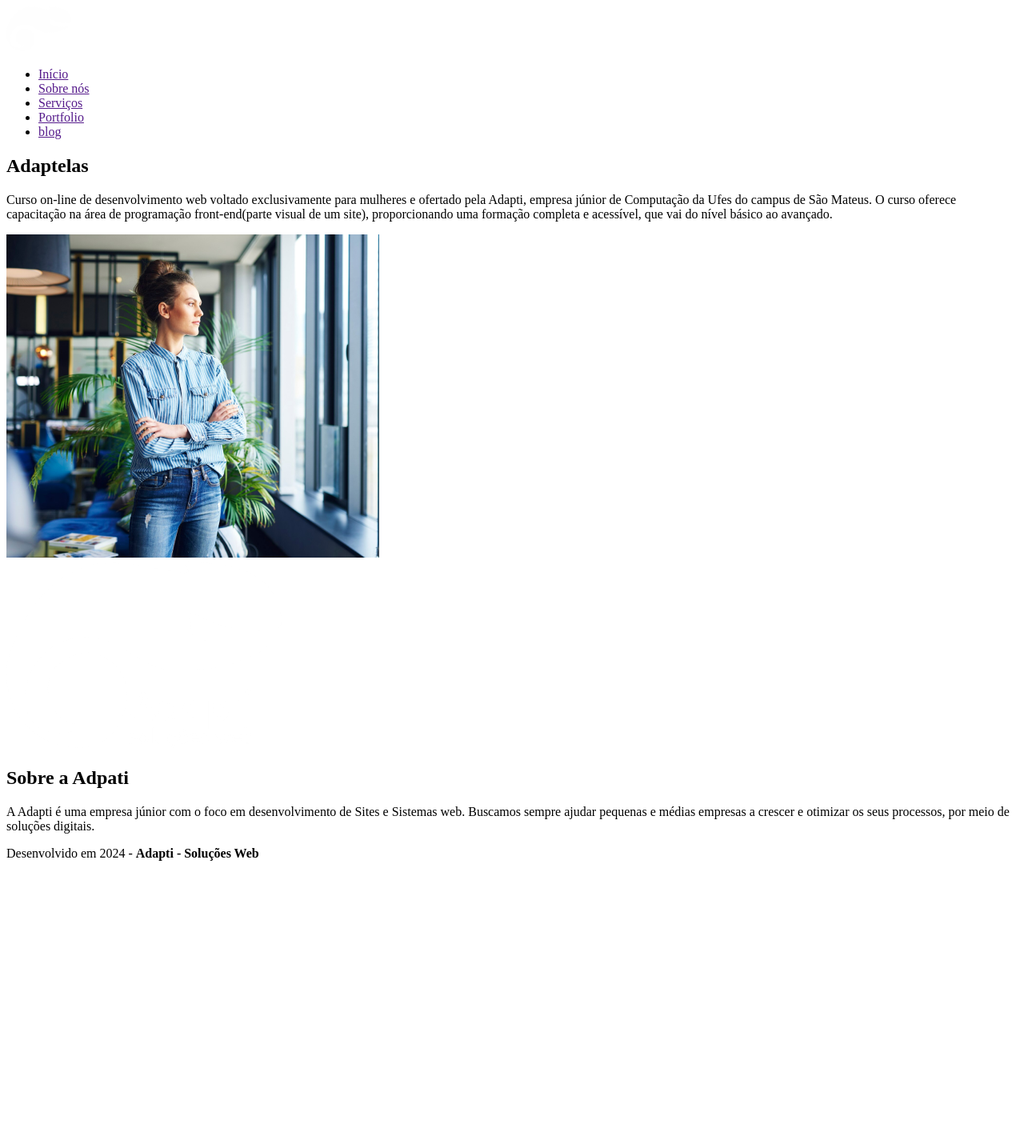
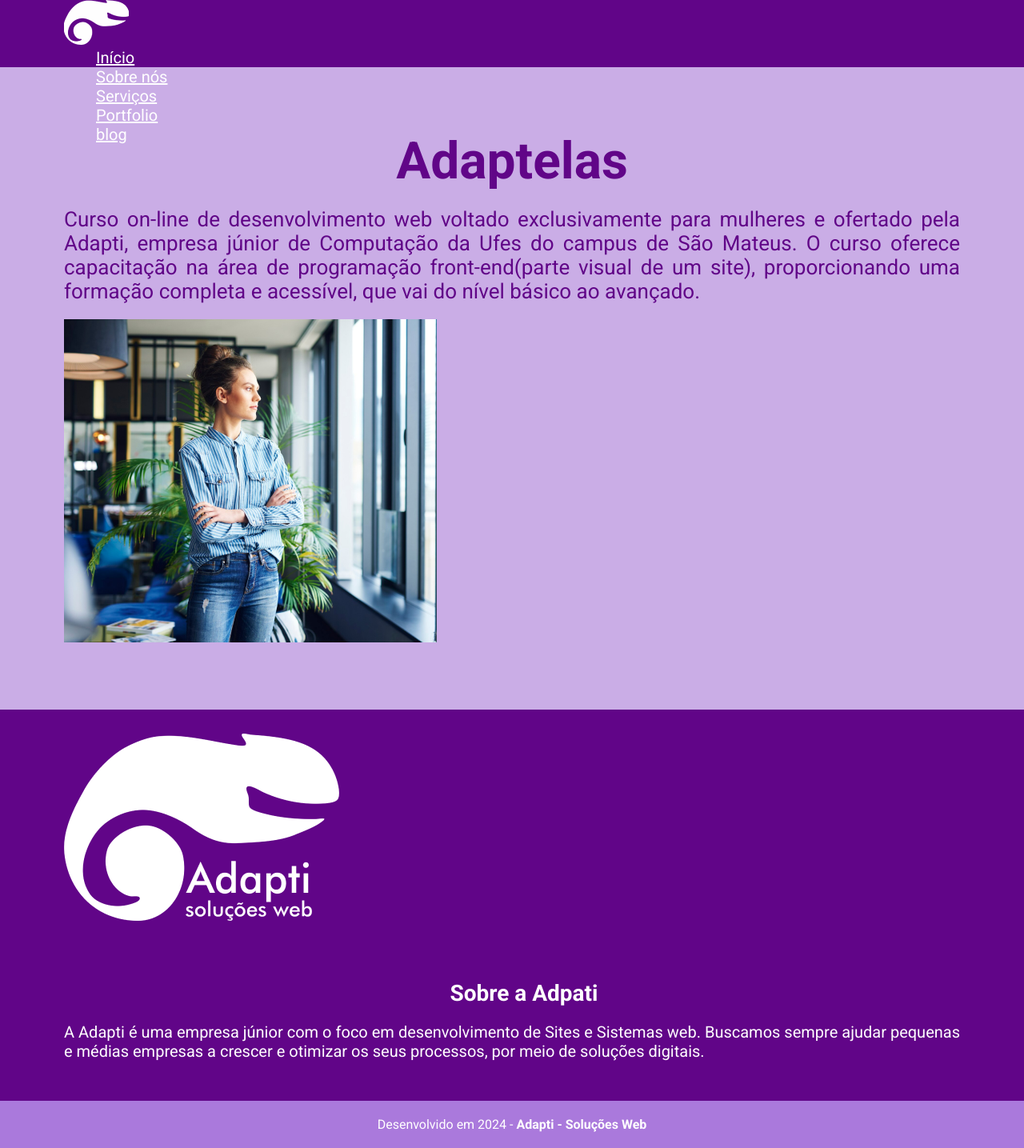
Before and after one commit to Lossbrmaria/Esqueleto, a plain HTML site: page index.html in a window 1280 px wide. Shown: the whole page at 80% size. Before the commit the page ends 1084 px from the top, so only its background shows below. Drawn offline with Linux system fonts and the light colour scheme.

Commit message:
estilizando a pagina

```diff
--- a/index.html
+++ b/index.html
@@ -1,6 +1,13 @@
 <!DOCTYPE html>
 <html lang="en">
 <head>
+    <link href="style.css" rel="stylesheet" />
+    <link rel="preconnect" href="https://fonts.googleapis.com">
+    <link rel="preconnect" href="https://fonts.gstatic.com" crossorigin>
+    <link href="https://fonts.googleapis.com/css2?family=Nunito:ital,wght@0,200..1000;1,200..1000&family=Roboto:ital,wght@0,100;0,300;0,400;0,500;0,700;0,900;1,100;1,300;1,400;1,500;1,700;1,900&display=swap" rel="stylesheet">
+    <link rel="preconnect" href="https://fonts.googleapis.com">
+    <link rel="preconnect" href="https://fonts.gstatic.com" crossorigin>
+    <link href="https://fonts.googleapis.com/css2?family=Nunito:ital,wght@0,200..1000;1,200..1000&family=Roboto:ital,wght@0,100;0,300;0,400;0,500;0,700;0,900;1,100;1,300;1,400;1,500;1,700;1,900&display=swap" rel="stylesheet">
     <meta charset="UTF-8">
     <meta name="viewport" content="width=device-width, initial-scale=1.0">
     <title>Adaptelas</title>
@@ -8,7 +15,7 @@
 <body>
     <header>
         <nav>
-            <img src="./logo_nav.png" alt="Logo da Adapti">
+            <img class="img_topo" src="./logo_nav.png" alt="Logo da Adapti">
             <ul>
                 <li><a href="">Início</a></li>
                 <li><a href="">Sobre nós</a></li>
@@ -23,12 +30,12 @@
             <h1>Adaptelas</h1>
             <p>Curso on-line de desenvolvimento web voltado exclusivamente para mulheres e ofertado pela Adapti, empresa júnior de Computação da Ufes do campus de São Mateus. O curso oferece capacitação na área de programação front-end(parte visual de um site), proporcionando uma formação completa e acessível, que vai do nível básico ao avançado.
             </p>
-            <img src="./body.png" alt="Imagem de uma mulher">
+            <img class="img-mulher" src="./body.png" alt="Imagem de uma mulher">
         </section>
-        <section>
-            <img src="./logo_footer.png" alt="Logo da Adapti">
+        <section class="secao1">
+            <img class="img-logo" src="./logo_footer.png" alt="Logo da Adapti">
             <h2>Sobre a Adpati</h2>
-            <p>A Adapti é uma empresa júnior com o foco em desenvolvimento de Sites e Sistemas web. Buscamos sempre ajudar pequenas e médias empresas a crescer e otimizar os seus processos, por meio de soluções digitais.
+            <p class="texto_secao">A Adapti é uma empresa júnior com o foco em desenvolvimento de Sites e Sistemas web. Buscamos sempre ajudar pequenas e médias empresas a crescer e otimizar os seus processos, por meio de soluções digitais.
             </p>
         </section>
     </main>
--- /dev/null
+++ b/style.css
@@ -0,0 +1,72 @@
+* {
+    margin: 0;
+    padding: 0;
+    font-family: "Roboto", sans-serif;
+}
+
+body {
+    background-color: #CAADE6;
+}
+
+header {
+    height: 84px;
+    background-color: #610588;
+}
+
+.img_topo {
+    padding: 0px 0px 0px 80px;
+}
+
+li a {
+    color: white;
+    font-size: 20px;
+    padding: 0px 0px 0px 120px;
+}
+
+h1 {
+    color: #610588;
+    font-size: 64px;
+    text-align: center;
+    padding: 80px 0px 20px 0px;
+}
+
+p {
+    padding: 0px 80px 0px 80px;
+    color: #610588;
+    font-size: 26px;
+    text-align: justify;
+}
+
+.img-mulher {
+    padding: 20px 50px 80px 80px;
+}
+
+.secao1 {
+    background-color: #610588;
+}
+
+.img-logo {
+    padding: 30px 20px 70px 80px;
+}
+
+h2 {
+    padding: 0px 50px 20px 80px;
+    color: white;
+    font-size: 28px;
+    text-align: center;
+}
+
+.texto_secao {
+    padding: 0px 80px 50px 80px;
+    color: white;
+    font-size: 20px;
+    text-align: justify;
+}
+
+footer {
+    color: white;
+    font-size: 16px;
+    text-align: center;
+    background-color: #AA79DC;
+    padding: 20px;
+}
```
